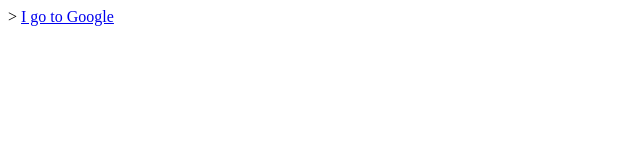
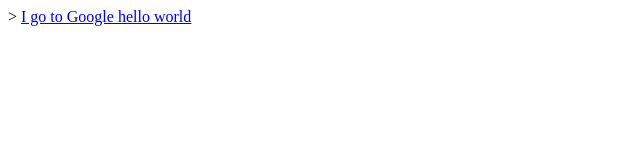
Before and after one commit to tk9285/new-project, a plain HTML site: page index.html in a window 1280 px wide. Shown: the full height of the page, 0-640 px from the left. Drawn offline with Linux system fonts and the light colour scheme.

Commit message:
hello commit
commit 2

```diff
--- a/index.html
+++ b/index.html
@@ -7,6 +7,6 @@
         <meta name="description" content="So this is what Google will show whenyour page comes up in searches">>
     </head>
     <body>
-        <a href="google.com"> I go to Google</a>
+        <a href="google.com"> I go to Google hello world</a>
     </body>
 </html>
```
